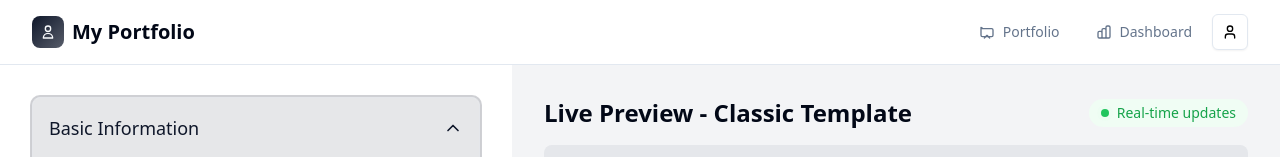
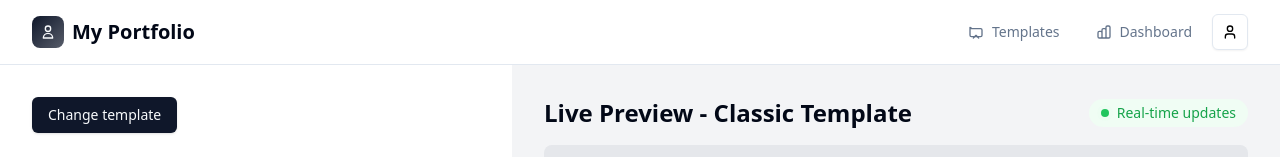
Before and after one commit to niyatisanja0206/Resume-Builder, a React (Vite) app in the folder my-portfolio-cms/: page /dashboard in a window 1280 px wide. Shown: the top 157 px of the page. Built offline with nearby package versions, Linux system fonts and the light colour scheme; no server answers; sample sign-in values are in the browser's storage; what @react-pdf/renderer would draw is missing.

Commit message:
only preview fixing is remaining

```diff
--- a/my-portfolio-cms/src/components/shared/Header.tsx
+++ b/my-portfolio-cms/src/components/shared/Header.tsx
@@ -36,7 +36,7 @@ export default function Header() {
                         <path strokeLinecap="round" strokeLinejoin="round" strokeWidth={2} d="M3 7v10a2 2 0 002 2h14a2 2 0 002-2V9a2 2 0 00-2-2H5a2 2 0 00-2-2z" />
                         <path strokeLinecap="round" strokeLinejoin="round" strokeWidth={2} d="M8 21l4-4 4 4" />
                         </svg>
-                        <span>Portfolio</span>
+                        <span>Templates</span>
                     </span>
                     {/* Active indicator */}
                     <div className="absolute inset-x-0 bottom-0 h-0.5 bg-primary scale-x-0 group-hover:scale-x-100 transition-transform origin-left"></div>
--- a/my-portfolio-cms/src/pages/Dashboard.tsx
+++ b/my-portfolio-cms/src/pages/Dashboard.tsx
@@ -3,7 +3,7 @@ import { useQuery } from '@tanstack/react-query';
 import { useSearchParams, useNavigate } from 'react-router-dom';
 import { ChevronDown, ChevronUp, Save, Trash2 } from 'lucide-react';
 import { Button } from '@/components/ui/button';
-
+import { Link } from 'react-router-dom';
 // Import form components
 import EnhancedExperienceForm from "@/components/dashboard/EnhancedExperienceForm";
 import EnhancedProjectForm from "@/components/dashboard/EnhancedProjectForm";
@@ -539,6 +539,7 @@ export default function Dashboard() {
       <div className="flex flex-col md:flex-row w-full min-height-screen bg-gray-100 dark:bg-gray-900">
           {/* LEFT: Forms */}
           <aside className="w-full md:w-1/2 lg:w-2/5 h-screen overflow-y-auto bg-white dark:bg-black p-6 lg:p-8 space-y-8">
+            <Button className='mb-4'><Link to="/portfolio">Change template</Link></Button>
             {/* Basic */}
               <div className={`border rounded-lg overflow-hidden bg-white dark:bg-gray-800 shadow-sm ${openSections.basic ? 'ring-2 ring-primary/20' : ''}`}>
                 <button onClick={() => toggleSection('basic')} className={`w-full flex justify-between items-center p-4 text-left font-medium ${openSections.basic ? 'bg-primary/10 text-primary' : ''}`}>
```
